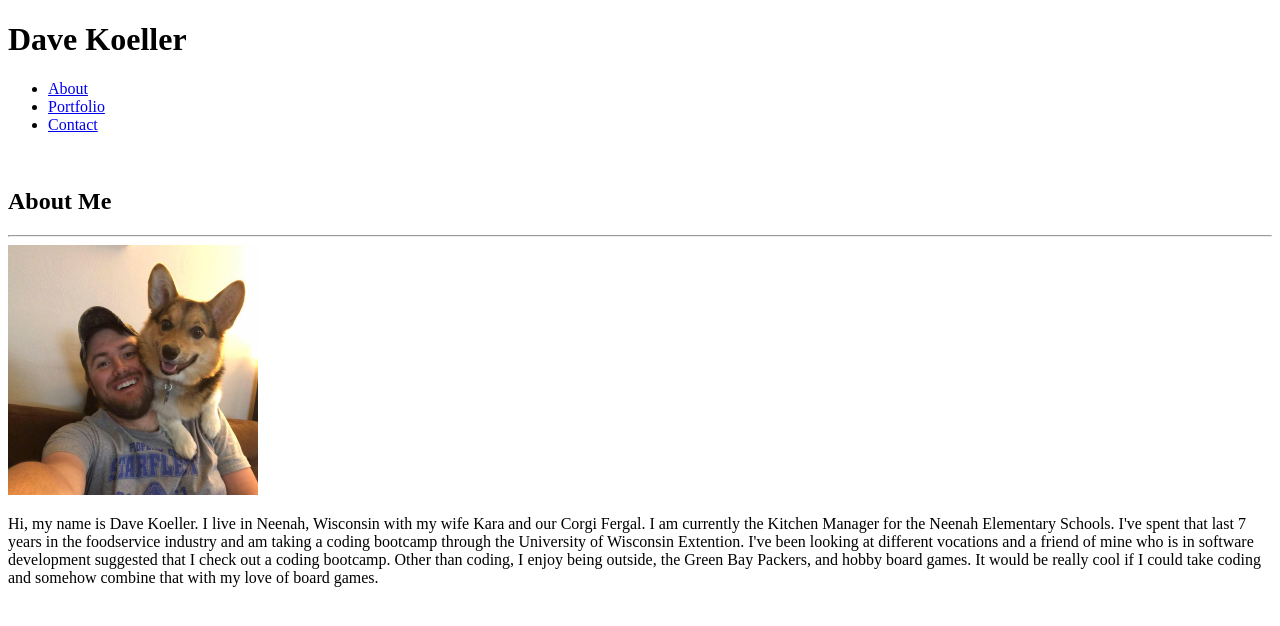
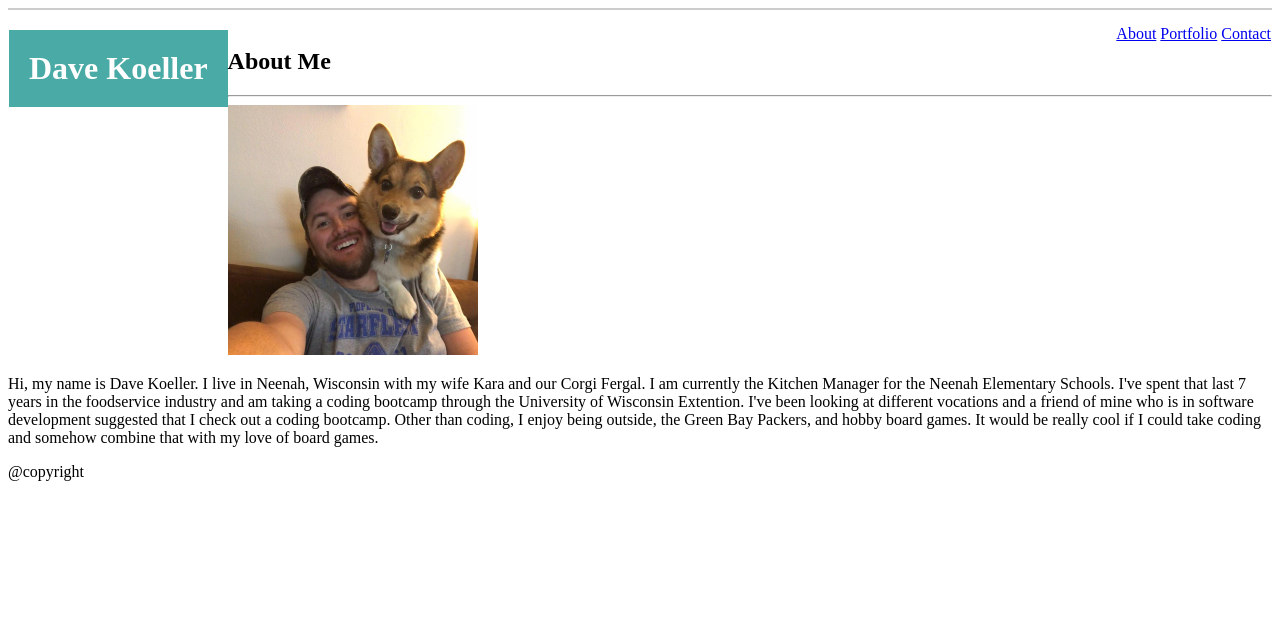
Before and after one commit to chefdaveyboy/Basic-Portfolio, a plain HTML site: page index.html in a window 1280 px wide. Drawn offline with Linux system fonts and the light colour scheme; files that its build step writes are made by us from their sources; files whose address does not match are found by name.

Commit message:
fixed html & started css

```diff
--- a/assets/css/style.css
+++ b/assets/css/style.css
@@ -0,0 +1,24 @@
+header {
+    background-color: #ffffff;
+    border: solid;
+    border-width: 1px;
+    border-color: #cccccc
+}
+
+h1 {
+    background-color: #4aaaa5;
+    color: #ffffff;
+    padding: 20px;
+    text-align: center;
+    float: left;
+
+}
+
+.menu {
+    list-style-type: none;
+    float: right;
+}
+
+li {
+    display: inline;
+}
--- a/index.html
+++ b/index.html
@@ -4,31 +4,34 @@
 <head>
     <meta charset="UF-8">
     <title>About Me</title>
-    <link rel ="stylesheet" href ="style.css">
+    <link rel ="stylesheet" href ="assets/css/style.css">
 </head>
 
 <body>
-    <head>
+    <header>
         <h1>Dave Koeller</h1>
-    </head>
-
-    <nav class="menu">
-        <ul>
-            <li><a href="index.html">About</a></li>
-            <li><a href="portfolio.html">Portfolio</a></li>
-            <li><a href="contact.html">Contact</a></li>
-        </ul>
-    </nav>
+        <nav >
+            <ul class="menu">
+                <li><a href="index.html">About</a></li>
+                <li><a href="portfolio.html">Portfolio</a></li>
+                <li><a href="contact.html">Contact</a></li>
+            </ul>
+        </nav>
+    </header>
 
     <br>
 
-    <div>
+    <div id="about" >
         <h2>About Me</h2>
             <hr />
-        <img src="C:\Users\david\Bootcamp\Basic-Portfolio\assets\images\Profile.jpg" alt="Dave Koeller" width="250">
+        <img src="assets/images/Profile.jpg" alt="Dave Koeller" width="250">
 
         <p>Hi, my name is Dave Koeller.  I live in Neenah, Wisconsin with my wife Kara and our Corgi Fergal.  I am currently the Kitchen Manager for the Neenah Elementary Schools.  I've spent that last 7 years in the foodservice industry and am taking a coding bootcamp through the University of Wisconsin Extention.  I've been looking at different vocations and a friend of mine who is in software development suggested that I check out a coding bootcamp.  Other than coding, I enjoy being outside, the Green Bay Packers, and hobby board games.  It would be really cool if I could take coding and somehow combine that with my love of board games.  </p>
     </div>
 
+    <footer>
+        @copyright
+    </footer>
+
 </body>
 </html>
```
Also changed, not shown: contact.html (+9 -4 lines), portfolio.html (+9 -4 lines).
